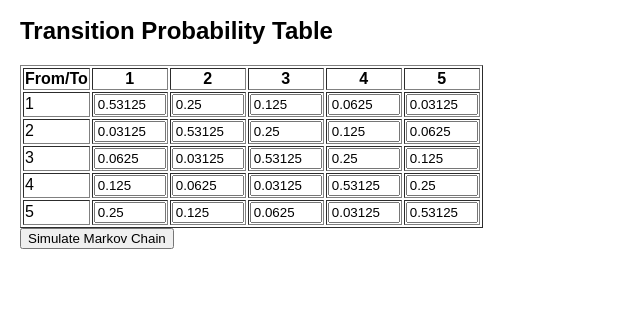
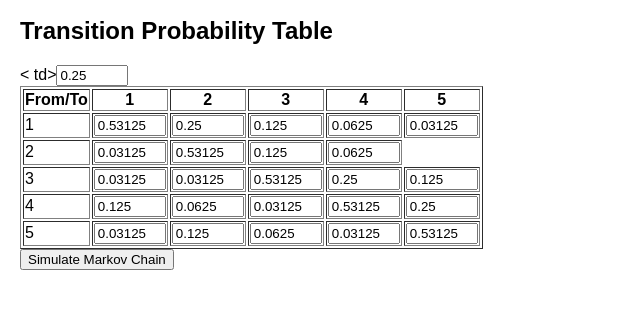
Before and after one commit to N3rd10/markov-chain, a plain HTML site: page index.html in a window 1280 px wide. Shown: the part 101-410 px from the top of the page, without its empty margins (0-640 px from the left). Drawn offline with Linux system fonts and the light colour scheme.

Commit message:
Update index.html

```diff
--- a/index.html
+++ b/index.html
@@ -35,13 +35,13 @@
                 <td>2</td>
                 <td><input type="number" value="0.03125" step="0.01" min="0" max="1"></td>
                 <td><input type="number" value="0.53125" step="0.01" min="0" max="1"></td>
-                <td><input type="number" value="0.25" step="0.01" min="0" max="1"></td>
+                < td><input type="number" value="0.25" step="0.01" min="0" max="1"></td>
                 <td><input type="number" value="0.125" step="0.01" min="0" max="1"></td>
                 <td><input type="number" value="0.0625" step="0.01" min="0" max="1"></td>
             </tr>
             <tr>
                 <td>3</td>
-                <td><input type="number" value="0.0625" step="0.01" min="0" max="1"></td>
+                <td><input type="number" value="0.03125" step="0.01" min="0" max="1"></td>
                 <td><input type="number" value="0.03125" step="0.01" min="0" max="1"></td>
                 <td><input type="number" value="0.53125" step="0.01" min="0" max="1"></td>
                 <td><input type="number" value="0.25" step="0.01" min="0" max="1"></td>
@@ -57,7 +57,7 @@
             </tr>
             <tr>
                 <td>5</td>
-                <td><input type="number" value="0.25" step="0.01" min="0" max="1"></td>
+                <td><input type="number" value="0.03125" step="0.01" min="0" max="1"></td>
                 <td><input type="number" value="0.125" step="0.01" min="0" max="1"></td>
                 <td><input type="number" value="0.0625" step="0.01" min="0" max="1"></td>
                 <td><input type="number" value="0.03125" step="0.01" min="0" max="1"></td>
@@ -68,6 +68,7 @@
 
     <button id="simulateButton">Simulate Markov Chain</button>
     <p id="output"></p>
+
     <script src="script.js"></script>
 </body>
 </html>
```
